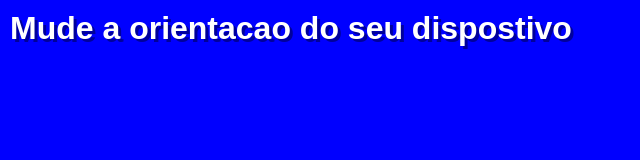
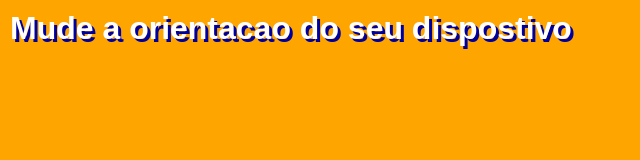
Before and after one commit to Enderson-S/html-css, a plain HTML site: page exercicios/ex026/mq002/index.html in a window 1280 px wide. Shown: the whole page, without its empty margins (0-640 px from the left). Drawn offline with Linux system fonts and the light colour scheme.

Commit message:
Update index.html

```diff
--- a/exercicios/ex026/mq002/index.html
+++ b/exercicios/ex026/mq002/index.html
@@ -5,8 +5,8 @@
     <meta name="viewport" content="width=device-width, initial-scale=1.0">
     <title>Midia Query</title>
     <link rel="stylesheet" href="estilos/style.css" media="all">
-    <link rel="stylesheet" href="estilos/retrato.css" media="screen and (orientation portrait)">
-    <link rel="stylesheet" href="estilos/paisagem.css" media="screen and (orientation landscape)">
+    <link rel="stylesheet" href="estilos/retrato.css" media="screen and (orientation: portrait)">
+    <link rel="stylesheet" href="estilos/paisagem.css" media="screen and (orientation: landscape)">
 </head>
 <body>
     <h1>Mude a orientacao do seu dispostivo</h1>
```
